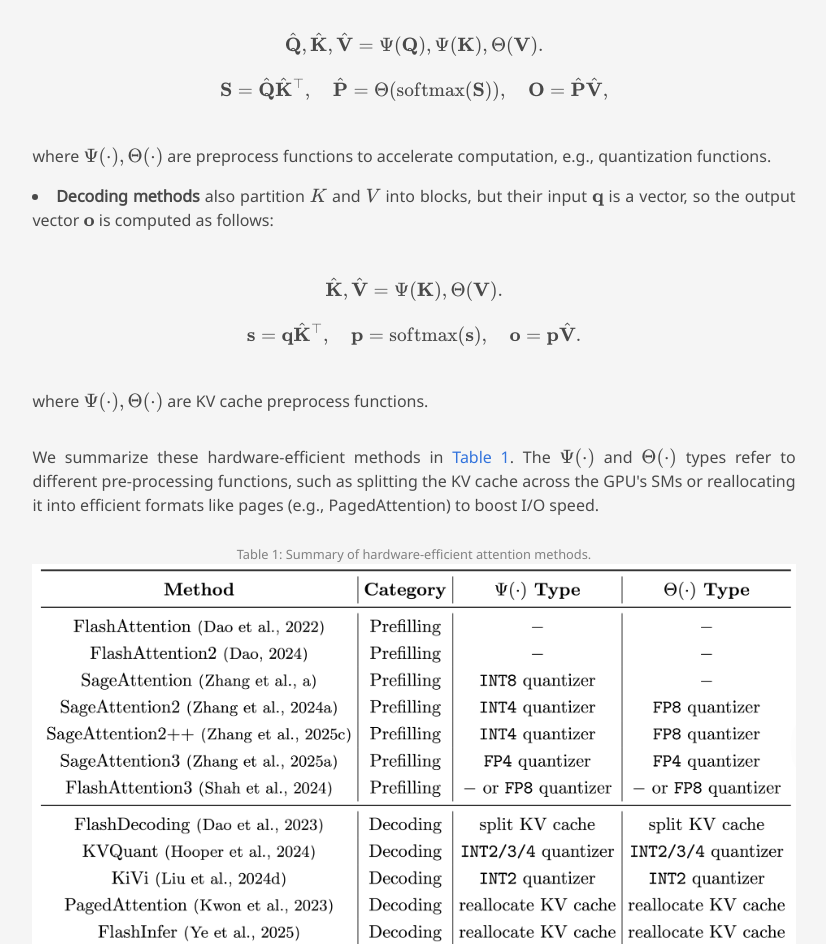
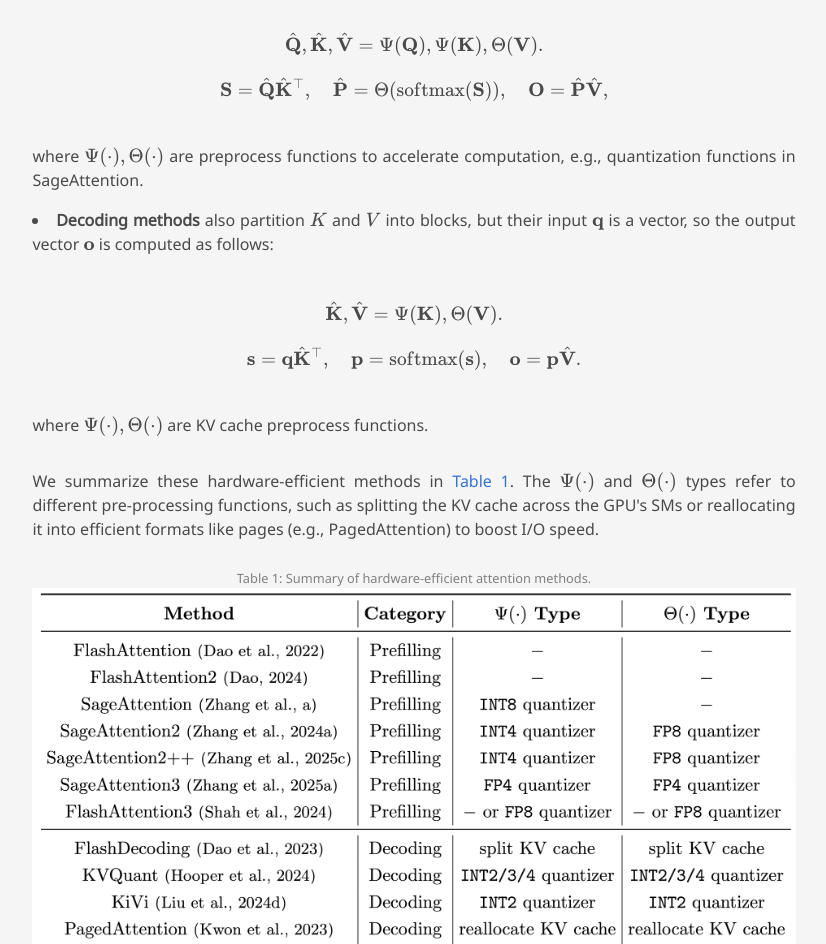
Before and after one commit to attention-survey/attention-survey.github.io, a plain HTML site: page index.html in a window 1280 px wide. Shown: the part 2452-3396 px from the top of the page, without its empty margins (226-1052 px from the left). Drawn offline with nearby package versions, Linux system fonts and the light colour scheme; some icons are missing; a web font is replaced by a local one.

Commit message:
Update index.html

```diff
--- a/index.html
+++ b/index.html
@@ -289,7 +289,7 @@
             $$
             </div>
             <p>
-              where \(\Psi(\cdot), \Theta(\cdot)\) are preprocess functions to accelerate computation, e.g., quantization functions.
+              where \(\Psi(\cdot), \Theta(\cdot)\) are preprocess functions to accelerate computation, e.g., quantization functions in SageAttention.
             </p>
             <li>
               <strong>Decoding methods</strong> also partition \(K\) and \(V\) into blocks, but their input \(\mathbf{q}\) is a vector, so the output vector \(\mathbf{o}\) is computed as follows:
```
